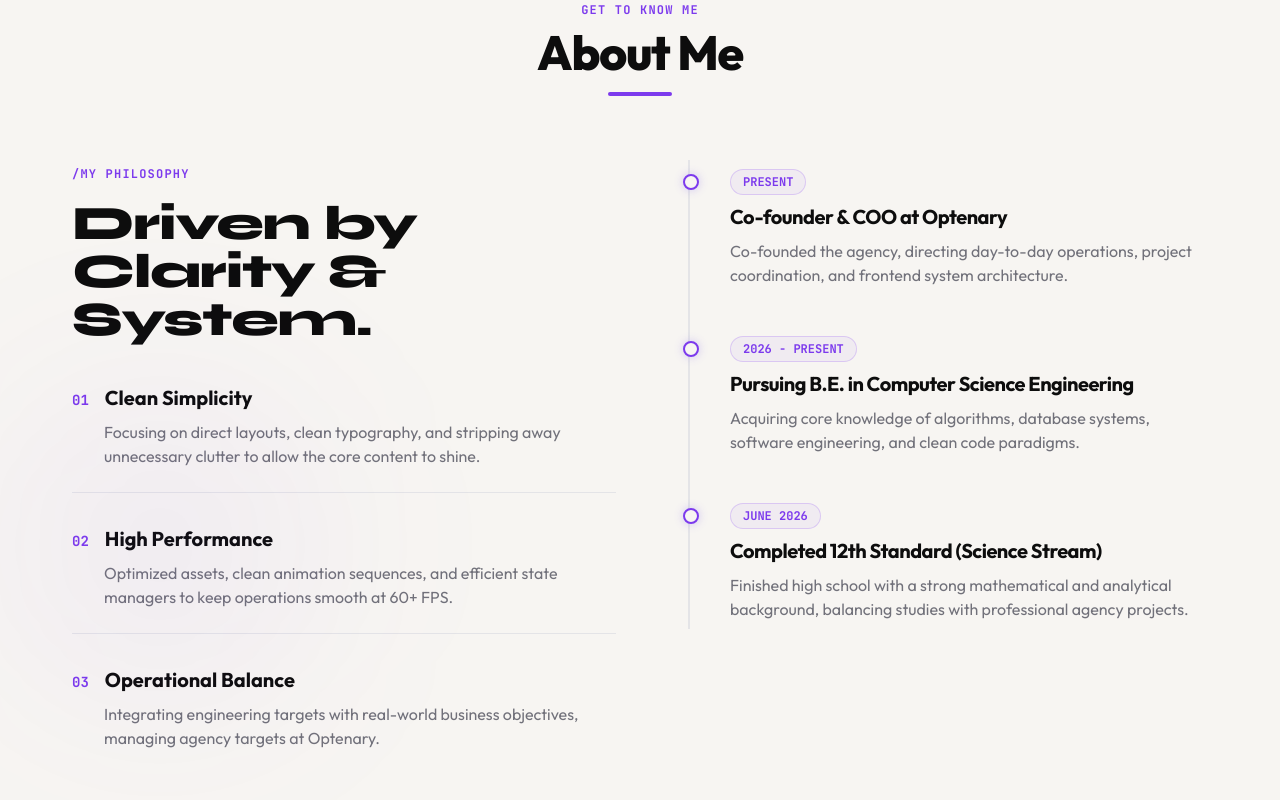
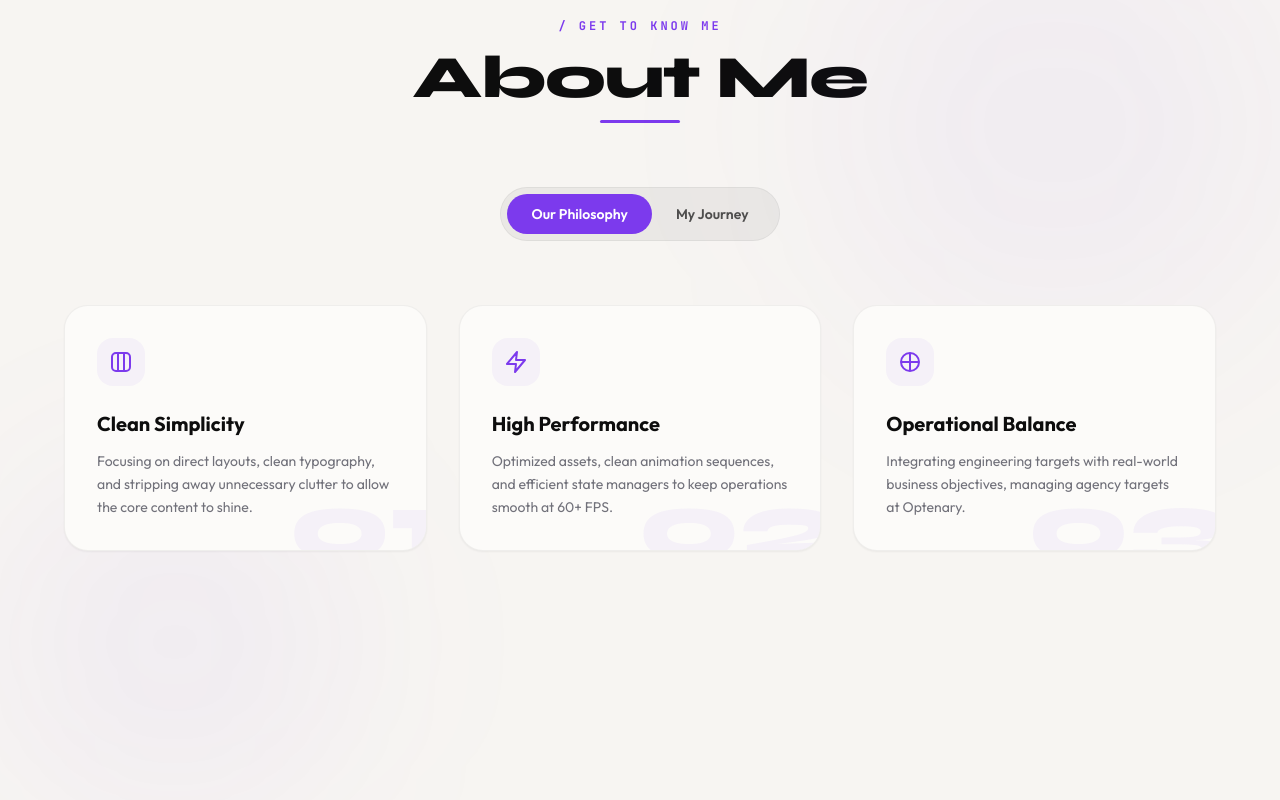
Before and after one commit to arjunparmar03/arjun, a React (Vite) app: page / in a window 1280 px wide. Shown: the part 1700-2500 px from the top of the page. Built offline with nearby package versions, Linux system fonts and the light colour scheme; a web font is replaced by a local one.

Commit message:
feat: redesign About section with interactive tabs, philosophy cards, and milestone timeline

```diff
--- a/src/components/About.jsx
+++ b/src/components/About.jsx
@@ -1,6 +1,5 @@
-import React from 'react';
-import { motion } from 'framer-motion';
-import TiltCard from './TiltCard';
+import React, { useState } from 'react';
+import { motion, AnimatePresence } from 'framer-motion';
 
 const timelineData = [
   {
@@ -21,126 +20,220 @@ const timelineData = [
 ];
 
 const About = () => {
+  const [activeTab, setActiveTab] = useState('philosophy');
+
+  const customEase = [0.16, 1, 0.3, 1];
+
   return (
-    <section className="py-16 md:py-24 relative overflow-hidden bg-warmWhite z-10 px-6 md:px-12">
-      {/* Background glow blur */}
-      <div className="absolute top-1/2 left-0 w-80 h-80 rounded-full bg-purpleAccent/5 blur-[100px] pointer-events-none" />
+    <section id="about" className="py-20 md:py-28 relative overflow-hidden bg-warmWhite z-10 px-6 md:px-12 text-charcoal">
+      {/* Background ambient light effects */}
+      <div className="absolute top-0 right-0 w-[450px] h-[450px] rounded-full bg-purpleAccent/5 blur-[120px] pointer-events-none" />
+      <div className="absolute bottom-0 left-0 w-[350px] h-[350px] rounded-full bg-purpleAccent/5 blur-[100px] pointer-events-none" />
 
-      <div className="container mx-auto px-6">
+      <div className="container mx-auto max-w-6xl">
         {/* Section Header */}
-        <div className="text-center mb-16">
-          <span className="text-xs uppercase tracking-widest text-purpleAccent font-semibold font-mono">Get To Know Me</span>
-          <h2 className="text-3xl md:text-5xl font-extrabold text-charcoal mt-2 font-sans tracking-tight">About Me</h2>
-          <div className="w-16 h-1 bg-purpleAccent mx-auto mt-4 rounded-full" />
+        <div className="text-center mb-16 space-y-3">
+          <motion.span
+            initial={{ opacity: 0, y: 15 }}
+            whileInView={{ opacity: 1, y: 0 }}
+            viewport={{ once: true }}
+            transition={{ duration: 0.6, ease: customEase }}
+            className="text-xs uppercase tracking-[0.25em] text-purpleAccent font-semibold font-mono"
+          >
+            / Get To Know Me
+          </motion.span>
+          <motion.h2
+            initial={{ opacity: 0, y: 20 }}
+            whileInView={{ opacity: 1, y: 0 }}
+            viewport={{ once: true }}
+            transition={{ duration: 0.7, delay: 0.1, ease: customEase }}
+            className="text-4xl md:text-6xl font-extrabold text-charcoal font-syne tracking-tight leading-none"
+          >
+            About Me
+          </motion.h2>
+          <motion.div
+            initial={{ width: 0 }}
+            whileInView={{ width: 80 }}
+            viewport={{ once: true }}
+            transition={{ duration: 0.8, delay: 0.2, ease: customEase }}
+            className="h-[3px] bg-purpleAccent mx-auto mt-4 rounded-full"
+          />
         </div>
 
-        <div className="grid grid-cols-1 lg:grid-cols-12 gap-12 items-start">
+        {/* Tab Navigation Selector */}
+        <div className="flex justify-center mb-16">
+          <div className="bg-[#0C0C0E]/5 border border-black/5 p-1.5 rounded-full inline-flex relative z-20">
+            {/* Tab 1 button */}
+            <button
+              onClick={() => setActiveTab('philosophy')}
+              className={`px-6 py-2.5 rounded-full text-sm font-semibold font-sans transition-colors duration-300 relative z-10 cursor-pointer select-none ${
+                activeTab === 'philosophy' ? 'text-white' : 'text-charcoal/70 hover:text-charcoal'
+              }`}
+            >
+              {activeTab === 'philosophy' && (
+                <motion.span
+                  layoutId="active-tab-indicator"
+                  className="absolute inset-0 bg-purpleAccent rounded-full -z-10"
+                  transition={{ type: 'spring', stiffness: 380, damping: 30 }}
+                />
+              )}
+              Our Philosophy
+            </button>
 
-          {/* Left Block: Core Principles & Philosophy (Replaces the TiltCard) */}
-          <div className="lg:col-span-6 space-y-10 text-left">
-            <div className="space-y-4">
-              <span className="text-xs uppercase tracking-widest text-purpleAccent font-semibold font-mono">
-                /My Philosophy
-              </span>
-              <h3 className="text-4xl md:text-5xl font-extrabold text-[#0D0D0D] font-syne tracking-tight leading-none">
-                Driven by<br />
-                Clarity & System.
-              </h3>
-            </div>
-
-            <div className="space-y-8 mt-10">
-              {/* Principle 1 */}
-              <motion.div
-                initial={{ opacity: 0, x: -20 }}
-                whileInView={{ opacity: 1, x: 0 }}
-                viewport={{ once: true }}
-                transition={{ duration: 0.6, delay: 0.1 }}
-                className="group border-b border-zinc-200 pb-6"
+            {/* Tab 2 button */}
+            <button
+              onClick={() => setActiveTab('journey')}
+              className={`px-6 py-2.5 rounded-full text-sm font-semibold font-sans transition-colors duration-300 relative z-10 cursor-pointer select-none ${
+                activeTab === 'journey' ? 'text-white' : 'text-charcoal/70 hover:text-charcoal'
+              }`}
             >
-                <div className="flex items-baseline gap-4 mb-2">
-                  <span className="text-sm font-mono font-bold text-purpleAccent">01</span>
-                  <h4 className="text-xl font-bold text-charcoal font-sans group-hover:text-purpleAccent transition-colors duration-300">
-                    Clean Simplicity
-                  </h4>
-                </div>
-                <p className="text-zinc-500 text-sm md:text-base leading-relaxed font-sans pl-8">
-                  Focusing on direct layouts, clean typography, and stripping away unnecessary clutter to allow the core content to shine.
-                </p>
-              </motion.div>
-
-              {/* Principle 2 */}
-              <motion.div
-                initial={{ opacity: 0, x: -20 }}
-                whileInView={{ opacity: 1, x: 0 }}
-                viewport={{ once: true }}
-                transition={{ duration: 0.6, delay: 0.2 }}
-                className="group border-b border-zinc-200 pb-6"
-              >
-                <div className="flex items-baseline gap-4 mb-2">
-                  <span className="text-sm font-mono font-bold text-purpleAccent">02</span>
-                  <h4 className="text-xl font-bold text-charcoal font-sans group-hover:text-purpleAccent transition-colors duration-300">
-                    High Performance
-                  </h4>
-                </div>
-                <p className="text-zinc-500 text-sm md:text-base leading-relaxed font-sans pl-8">
-                  Optimized assets, clean animation sequences, and efficient state managers to keep operations smooth at 60+ FPS.
-                </p>
-              </motion.div>
-
-              {/* Principle 3 */}
-              <motion.div
-                initial={{ opacity: 0, x: -20 }}
-                whileInView={{ opacity: 1, x: 0 }}
-                viewport={{ once: true }}
-                transition={{ duration: 0.6, delay: 0.3 }}
-                className="group last:border-b-0 pb-6"
-              >
-                <div className="flex items-baseline gap-4 mb-2">
-                  <span className="text-sm font-mono font-bold text-purpleAccent">03</span>
-                  <h4 className="text-xl font-bold text-charcoal font-sans group-hover:text-purpleAccent transition-colors duration-300">
-                    Operational Balance
-                  </h4>
-                </div>
-                <p className="text-zinc-500 text-sm md:text-base leading-relaxed font-sans pl-8">
-                  Integrating engineering targets with real-world business objectives, managing agency targets at Optenary.
-                </p>
-              </motion.div>
+              {activeTab === 'journey' && (
+                <motion.span
+                  layoutId="active-tab-indicator"
+                  className="absolute inset-0 bg-purpleAccent rounded-full -z-10"
+                  transition={{ type: 'spring', stiffness: 380, damping: 30 }}
+                />
+              )}
+              My Journey
+            </button>
           </div>
         </div>
 
-          {/* Right Block: Vertical Timeline */}
-          <div className="lg:col-span-6 space-y-8">
+        {/* Tab Content Display */}
+        <div className="relative min-h-[400px]">
+          <AnimatePresence mode="wait">
+            {activeTab === 'philosophy' ? (
               <motion.div
-              initial={{ opacity: 0, y: 30 }}
-              whileInView={{ opacity: 1, y: 0 }}
-              viewport={{ once: false, margin: '-100px' }}
-              transition={{ duration: 0.8, ease: [0.16, 1, 0.3, 1], delay: 0.15 }}
-              className="relative border-l-2 border-zinc-200 ml-4 md:ml-6 pl-6 md:pl-10 py-2 space-y-12 text-left"
+                key="philosophy"
+                initial={{ opacity: 0, y: 20 }}
+                animate={{ opacity: 1, y: 0 }}
+                exit={{ opacity: 0, y: -20 }}
+                transition={{ duration: 0.5, ease: customEase }}
+                className="grid grid-cols-1 md:grid-cols-3 gap-8 items-stretch"
+              >
+                {/* Philosophy Card 1 */}
+                <motion.div
+                  whileHover={{ y: -6 }}
+                  transition={{ duration: 0.3 }}
+                  className="group bg-[#FCFBF9] border border-[#0D0D0D]/5 rounded-3xl p-8 relative overflow-hidden flex flex-col justify-between shadow-sm hover:shadow-[0_20px_50px_rgba(124,58,237,0.08)] hover:border-purpleAccent/20 transition-all duration-300"
+                >
+                  <div className="space-y-6">
+                    {/* Minimal SVG Icon */}
+                    <div className="w-12 h-12 rounded-2xl bg-purpleAccent/5 flex items-center justify-center text-purpleAccent group-hover:bg-purpleAccent group-hover:text-white transition-colors duration-300">
+                      <svg className="w-6 h-6 stroke-current fill-none stroke-2" viewBox="0 0 24 24" xmlns="http://www.w3.org/2000/svg">
+                        <rect x="3" y="3" width="18" height="18" rx="4" />
+                        <line x1="9" y1="3" x2="9" y2="21" />
+                        <line x1="15" y1="3" x2="15" y2="21" />
+                      </svg>
+                    </div>
+                    <div className="space-y-3">
+                      <h3 className="text-xl font-bold text-charcoal font-sans">Clean Simplicity</h3>
+                      <p className="text-zinc-500 text-sm leading-relaxed font-sans">
+                        Focusing on direct layouts, clean typography, and stripping away unnecessary clutter to allow the core content to shine.
+                      </p>
+                    </div>
+                  </div>
+                  {/* Large background number */}
+                  <span className="absolute -right-4 -bottom-6 text-8xl font-black font-syne text-purpleAccent/5 select-none pointer-events-none group-hover:text-purpleAccent/10 group-hover:scale-105 transition-all duration-500">
+                    01
+                  </span>
+                </motion.div>
+
+                {/* Philosophy Card 2 */}
+                <motion.div
+                  whileHover={{ y: -6 }}
+                  transition={{ duration: 0.3 }}
+                  className="group bg-[#FCFBF9] border border-[#0D0D0D]/5 rounded-3xl p-8 relative overflow-hidden flex flex-col justify-between shadow-sm hover:shadow-[0_20px_50px_rgba(124,58,237,0.08)] hover:border-purpleAccent/20 transition-all duration-300"
+                >
+                  <div className="space-y-6">
+                    {/* Minimal SVG Icon */}
+                    <div className="w-12 h-12 rounded-2xl bg-purpleAccent/5 flex items-center justify-center text-purpleAccent group-hover:bg-purpleAccent group-hover:text-white transition-colors duration-300">
+                      <svg className="w-6 h-6 stroke-current fill-none stroke-2" viewBox="0 0 24 24" xmlns="http://www.w3.org/2000/svg">
+                        <path d="M13 2L3 14h9l-1 8 10-12h-9l1-8z" strokeLinecap="round" strokeLinejoin="round" />
+                      </svg>
+                    </div>
+                    <div className="space-y-3">
+                      <h3 className="text-xl font-bold text-charcoal font-sans">High Performance</h3>
+                      <p className="text-zinc-500 text-sm leading-relaxed font-sans">
+                        Optimized assets, clean animation sequences, and efficient state managers to keep operations smooth at 60+ FPS.
+                      </p>
+                    </div>
+                  </div>
+                  {/* Large background number */}
+                  <span className="absolute -right-4 -bottom-6 text-8xl font-black font-syne text-purpleAccent/5 select-none pointer-events-none group-hover:text-purpleAccent/10 group-hover:scale-105 transition-all duration-500">
+                    02
+                  </span>
+                </motion.div>
+
+                {/* Philosophy Card 3 */}
+                <motion.div
+                  whileHover={{ y: -6 }}
+                  transition={{ duration: 0.3 }}
+                  className="group bg-[#FCFBF9] border border-[#0D0D0D]/5 rounded-3xl p-8 relative overflow-hidden flex flex-col justify-between shadow-sm hover:shadow-[0_20px_50px_rgba(124,58,237,0.08)] hover:border-purpleAccent/20 transition-all duration-300"
+                >
+                  <div className="space-y-6">
+                    {/* Minimal SVG Icon */}
+                    <div className="w-12 h-12 rounded-2xl bg-purpleAccent/5 flex items-center justify-center text-purpleAccent group-hover:bg-purpleAccent group-hover:text-white transition-colors duration-300">
+                      <svg className="w-6 h-6 stroke-current fill-none stroke-2" viewBox="0 0 24 24" xmlns="http://www.w3.org/2000/svg">
+                        <circle cx="12" cy="12" r="9" />
+                        <line x1="12" y1="3" x2="12" y2="21" />
+                        <line x1="3" y1="12" x2="21" y2="12" />
+                      </svg>
+                    </div>
+                    <div className="space-y-3">
+                      <h3 className="text-xl font-bold text-charcoal font-sans">Operational Balance</h3>
+                      <p className="text-zinc-500 text-sm leading-relaxed font-sans">
+                        Integrating engineering targets with real-world business objectives, managing agency targets at Optenary.
+                      </p>
+                    </div>
+                  </div>
+                  {/* Large background number */}
+                  <span className="absolute -right-4 -bottom-6 text-8xl font-black font-syne text-purpleAccent/5 select-none pointer-events-none group-hover:text-purpleAccent/10 group-hover:scale-105 transition-all duration-500">
+                    03
+                  </span>
+                </motion.div>
+              </motion.div>
+            ) : (
+              <motion.div
+                key="journey"
+                initial={{ opacity: 0, y: 20 }}
+                animate={{ opacity: 1, y: 0 }}
+                exit={{ opacity: 0, y: -20 }}
+                transition={{ duration: 0.5, ease: customEase }}
+                className="max-w-3xl mx-auto pl-10 md:pl-12 border-l-2 border-zinc-200/60 space-y-12 relative text-left"
               >
                 {timelineData.map((item, idx) => (
-                <div key={idx} className="relative group">
+                  <motion.div
+                    key={idx}
+                    initial={{ opacity: 0, x: -10 }}
+                    whileInView={{ opacity: 1, x: 0 }}
+                    viewport={{ once: true }}
+                    transition={{ duration: 0.5, delay: idx * 0.1, ease: customEase }}
+                    className="relative group"
+                  >
                     {/* Timeline bullet dot */}
-                  <span className="absolute -left-[31px] md:-left-[47px] top-1.5 w-4 h-4 rounded-full bg-[#F7F5F2] border-2 border-purpleAccent shadow-[0_0_10px_rgba(124,90,237,0.3)] group-hover:scale-125 transition-transform duration-300 z-10" />
+                    <span className="absolute -left-[51px] md:-left-[55px] top-1.5 w-5 h-5 rounded-full bg-warmWhite border-4 border-zinc-300 shadow-sm group-hover:border-purpleAccent group-hover:scale-125 transition-all duration-300 z-10" />
 
-                  {/* Timeline content */}
-                  <div className="space-y-2">
-                    <span className="inline-block px-3 py-1 text-[10px] md:text-xs font-mono font-bold text-purpleAccent uppercase border border-purpleAccent/20 rounded-full bg-purpleAccent/5">
+                    {/* Milestone Card */}
+                    <div className="bg-[#FCFBF9] border border-[#0D0D0D]/5 rounded-2xl p-6 relative shadow-sm hover:shadow-[0_15px_35px_rgba(124,58,237,0.05)] hover:border-purpleAccent/25 transition-all duration-300">
+                      <div className="flex flex-col md:flex-row md:items-center justify-between gap-2 mb-3">
+                        <span className="inline-block px-3 py-1 text-[10px] md:text-xs font-mono font-bold text-purpleAccent uppercase border border-purpleAccent/20 rounded-full bg-purpleAccent/5 self-start">
                           {item.time}
                         </span>
-                    <h4 className="text-lg md:text-xl font-bold text-charcoal font-sans tracking-tight">
+                      </div>
+                      <h4 className="text-xl font-bold text-charcoal font-sans tracking-tight mb-2">
                         {item.title}
                       </h4>
                       <p className="text-zinc-500 text-sm md:text-base leading-relaxed font-sans">
                         {item.description}
                       </p>
                     </div>
-                </div>
+                  </motion.div>
                 ))}
               </motion.div>
+            )}
+          </AnimatePresence>
         </div>
-
-        </div>
-
       </div>
     </section>
   );
```
Lines whose indentation alone changed are shown as unchanged.
